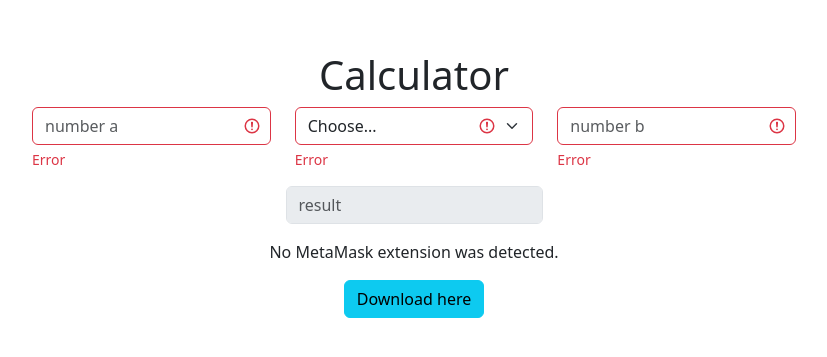
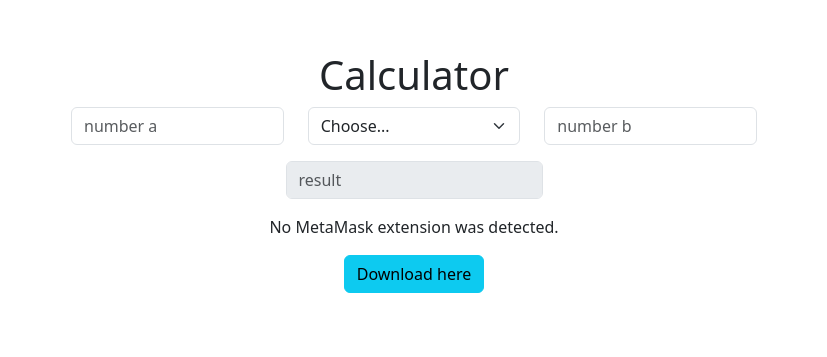
Before and after one commit to getOutOfHereInSmallSteps/calculator, a React (Create React App) app: page / in a window 1280 px wide. Shown: the part 109-466 px from the top of the page, without its empty margins (226-1053 px from the left). Built offline with nearby package versions, Linux system fonts and the light colour scheme.

Commit message:
Implemented input validation

```diff
--- a/src/App.js
+++ b/src/App.js
@@ -22,7 +22,10 @@
   const [usageCount, setUsageCount] = useState(0);
   const [isLoading, setIsLoading] = useState(false);
 
-  const [isFormValid, setIsFormValid] = useState(true);
+  const [valueAError, setValueAError] = useState('');
+  const [valueBError, setValueBError] = useState('');
+
+  const [isFormValid, setIsFormValid] = useState(false);
 
   const {
     contract,
@@ -32,40 +35,47 @@
     connectMetamaskHandler,
   } = useContractInitialization(CalculatorContractABI, contractAddress);
 
-  const validator1 = () => {
-    if (valueA < valueB && operation === 'subtract') {
-      setIsFormValid(false);
-      return 'Number a can not be less than number b';
-    } else if (valueA + valueB < 0 && operation === 'add') {
-      setIsFormValid(false);
-      return 'The result of an operation can not be less that zero';
-    } else if (!valueA) {
-      setIsFormValid(false);
-      return 'Choose a valid value to proceed';
+  const validateA = () => {
+    const a = +valueA;
+    const b = +valueB;
+
+    if (a < b && operation === 'subtract') {
+      setValueAError('Number a can not be less than number b');
+      return;
+    } else if (a + b < 0 && operation === 'add') {
+      setValueAError('The result of an operation can not be less that zero');
+      return;
+    } else if (!a) {
+      setValueAError('Choose a valid value to proceed');
+      return;
     }
-
-    setIsFormValid(true);
+    setValueAError('');
+    return true;
   };
 
-  const validator2 = () => {
-    if (valueB === 0 && operation === 'divide') {
-      setIsFormValid(false);
-      return 'Division by zero is not allowed';
-    } else if (!valueB) {
-      setIsFormValid(false);
-      return 'Choose a valid value to proceed';
+  const validateB = () => {
+    const b = +valueB;
+
+    if (!valueB) {
+      setValueBError('Choose a valid value to proceed');
+      return;
+    } else if (b === 0 && operation === 'divide') {
+      setValueBError('Division by zero is not allowed');
+      return;
     }
-    setIsFormValid(true);
+    setValueBError('');
+    return true;
   };
 
-  const validator3 = () => {
-    if (!operation) {
+  useEffect(() => {
+    if (!isMetaMask || !isConnected) return;
+
+    if (validateA() && validateB() && operation) {
+      setIsFormValid(true);
+    } else {
       setIsFormValid(false);
-      return 'Select a valud operation to proceed';
     }
-
-    setIsFormValid(true);
-  };
+  }, [valueA, valueB, operation, isConnected, isMetaMask]);
 
   const fetchUsageCount = async () => {
     try {
@@ -113,7 +123,11 @@
       <h1>Calculator</h1>
       <div className="row">
         <div className="col">
-          <InputField value={valueA} setValue={setValueA}>
+          <InputField
+            value={valueA}
+            setValue={setValueA}
+            errorMessage={valueAError}
+          >
             number a
           </InputField>
         </div>
@@ -124,7 +138,11 @@
           />
         </div>
         <div className="col">
-          <InputField value={valueB} setValue={setValueB}>
+          <InputField
+            value={valueB}
+            setValue={setValueB}
+            errorMessage={valueBError}
+          >
             number b
           </InputField>
         </div>
--- a/src/components/InputField.js
+++ b/src/components/InputField.js
@@ -1,6 +1,6 @@
 import React from 'react';
 
-export const InputField = ({ value, children, setValue }) => {
+export const InputField = ({ value, children, setValue, errorMessage }) => {
   const inputChangeHandler = e => {
     const inputValue = e.target.value;
     if (isNaN(+inputValue) || !inputValue === '') return;
@@ -14,10 +14,12 @@
         value={value}
         onChange={inputChangeHandler}
         placeholder={children}
-        className={`form-control ${'is-invalid'}`}
+        className={`form-control ${errorMessage ? 'is-invalid' : ''}`}
         required
       />
-      <div className="invalid-feedback">Error</div>
+      {errorMessage ? (
+        <div className="invalid-feedback">{errorMessage}</div>
+      ) : null}
     </React.Fragment>
   );
 };
--- a/src/components/OperationSelector.js
+++ b/src/components/OperationSelector.js
@@ -8,11 +8,10 @@
   };
 
   return (
-    <React.Fragment>
     <select
       value={operation}
       onChange={selectOperationHandler}
-        className={`form-select ${'is-invalid'}`}
+      className={`form-select`}
     >
       <option disabled value="">
         Choose...
@@ -22,7 +21,5 @@
       <option value="multiply">Multiply x</option>
       <option value="divide">Divide :</option>
     </select>
-      <div className="invalid-feedback">Error</div>
-    </React.Fragment>
   );
 };
```
Lines whose indentation alone changed are shown as unchanged.
